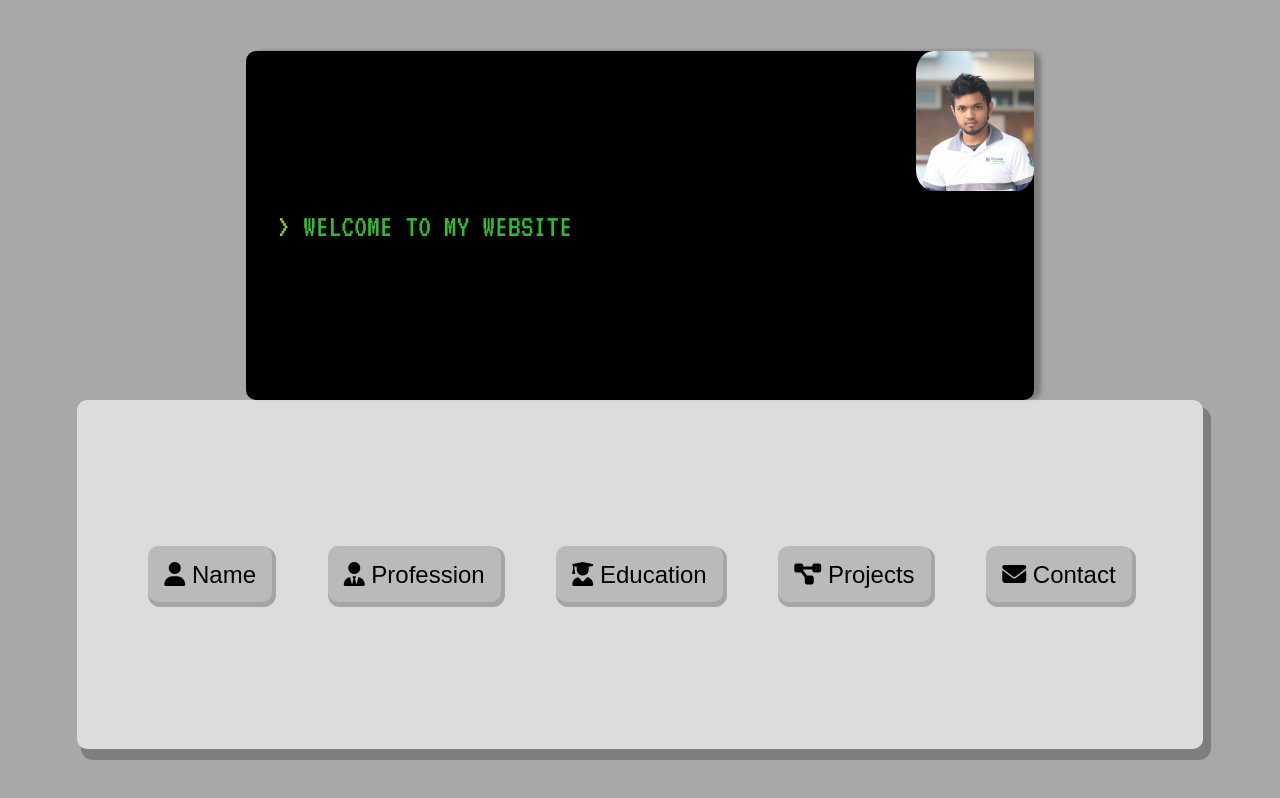
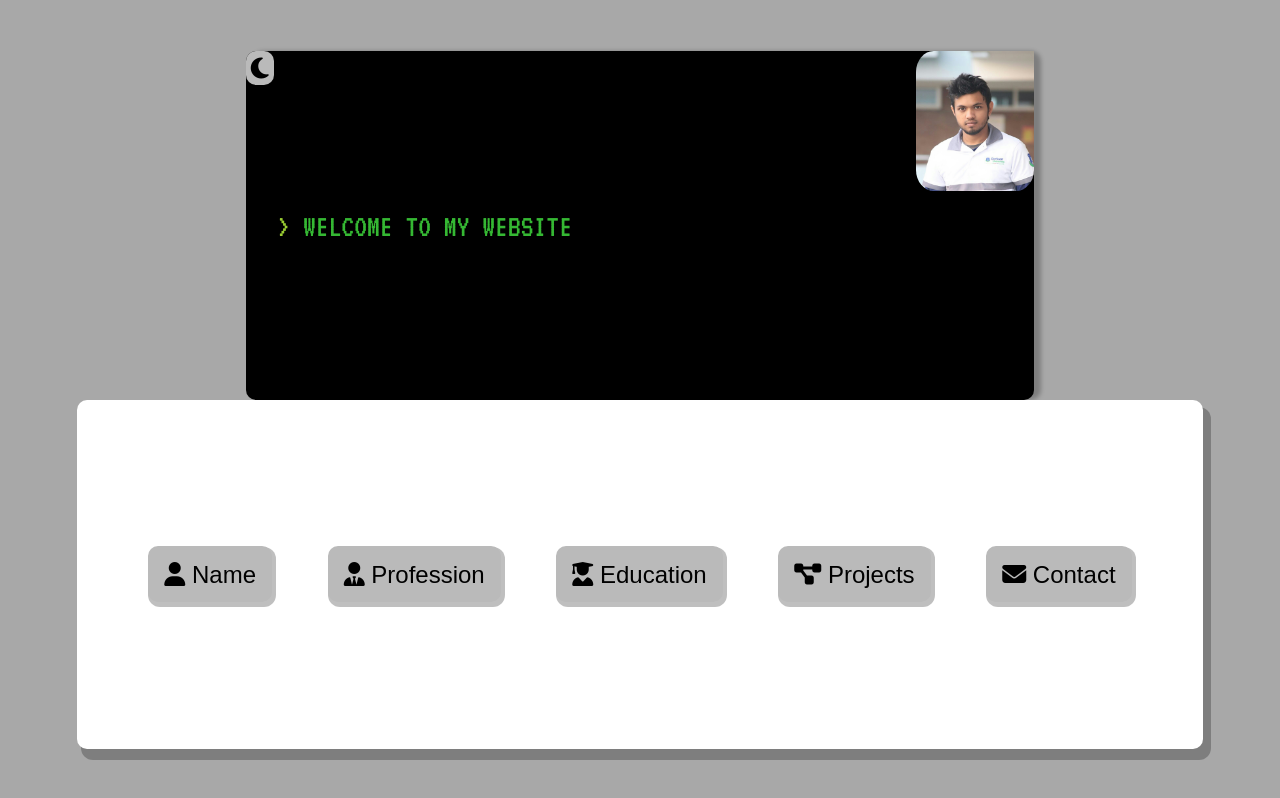
Before and after one commit to Sakkhor909/portfolio, a React (Create React App) app: page / in a window 1280 px wide. Built offline with nearby package versions, Linux system fonts and the light colour scheme; no server answers.

Commit message:
button and icon component updated

```diff
--- a/src/components/App.jsx
+++ b/src/components/App.jsx
@@ -3,7 +3,8 @@ import GlobalStyles from "./styles/Global";
 import { Body, Container, Keyboard } from "./styles/Styled";
 import Monitor from "./Monitor/Monitor";
 import { ButtonsData } from "./Monitor/MonitorData";
-import Button from "./Button";
+import Button from "./container/Button";
+import Icon from "./container/Icon";
 import ContactForm from "./ContactForm/ContactForm";
 
 function App() {
@@ -54,13 +55,9 @@ function App() {
           <Keyboard button={MonitorData.page}>
             {MonitorData.page === "contact" ? (
               <>
-                <Button
-                  Text="Back"
-                  Type="button"
-                  Icon="fa-arrow-alt-circle-left"
-                  className="backBtn"
-                  handelClicked={backto}
-                />
+                <Button type="button" name="backButton" onClick={backto}>
+                  <Icon name="arrow-alt-circle-left" /> Back
+                </Button>
                 <ContactForm
                   monitorState={MonitorData}
                   setMonitorState={setMonitorData}
@@ -72,9 +69,7 @@ function App() {
                   <Button
                     key={button.id}
                     Type="button"
-                    Text={button.Text}
-                    Icon={button.Icon}
-                    handelClicked={() =>
+                    onClick={() =>
                       TabCommand(
                         button.command,
                         button.MonitorData,
@@ -83,7 +78,9 @@ function App() {
                         button.page
                       )
                     }
-                  />
+                  >
+                    <Icon name={button.Icon} /> {button.Text}
+                  </Button>
                 ))}
               </>
             )}
--- a/src/components/ContactForm/ContactForm.jsx
+++ b/src/components/ContactForm/ContactForm.jsx
@@ -3,7 +3,8 @@ import React, { useState, useRef } from "react";
 import styled from "styled-components";
 import emailjs from "emailjs-com";
 import Input from "./Input";
-import Button from "../Button";
+import Button from "../container/Button";
+import Icon from "../container/Icon";
 import { init } from "emailjs-com";
 init(process.env.REACT_APP_USER_KEY);
 
@@ -79,11 +80,7 @@ function ContactForm({ monitorState, setMonitorState }) {
         />
         <Input inputtype="hidden" name="Hname" value={ContcatData.name} />
         <Input inputtype="hidden" name="Hemail" value={ContcatData.email} />
-        <Button
-          Type="submit"
-          Icon="fa-greater-than"
-          buttonName={monitorState.clicked}
-        />
+        <Button  Type="submit" name="nextInput" >  <Icon name="greater-than" /> </Button>
       </StyledContactForm>
     );
   }
--- a/src/components/Monitor/Monitor.jsx
+++ b/src/components/Monitor/Monitor.jsx
@@ -7,11 +7,21 @@ import {
 } from "./Monitor.styled";
 import MyImage from "../MyImage";
 import Typewriter from "typewriter-effect";
+import Button from "../container/Button";
+import Icon from "../container/Icon";
 
 function Monitor({ command, Massage, speed, Display, inputData, errorData }) {
+
+  const themeChange = () => {
+     console.log("working");
+  }
+
   return (
     <StyledMonitor>
       <MyImage />
+      <Button name="themeButton" onClick={themeChange}>
+        <Icon name="moon" />
+      </Button>
       <MonitorMassage Display={Display}>
         <span className="command">&gt; {command && `${command}: `}</span>
         <Typewriter
--- a/src/components/Monitor/MonitorData.js
+++ b/src/components/Monitor/MonitorData.js
@@ -1,47 +1,47 @@
 export const ButtonsData = [
   {
-    id : 1,
+    id: 1,
     command: "Name",
     Text: "Name",
-    Icon: "fa-user",
-    MonitorData : "Minhajur Rahman"
+    Icon: "user",
+    MonitorData: "Minhajur Rahman",
   },
   {
-    id : 2,
+    id: 2,
     command: "Profession",
     Text: "Profession",
-    Icon: "fa-user-tie",
-    MonitorData : "Full Stack Developer"
+    Icon: "user-tie",
+    MonitorData: "Full Stack Developer",
   },
   {
-    id : 3,
+    id: 3,
     command: "Education",
     Text: "Education",
-    Icon: "fa-user-graduate",
-    MonitorData : `I have studied Bachelor of Business Administration (BBA) with a major in Management Information system (MIS) graduated from <a href="https://daffodilvarsity.edu.bd/" target="_blank"> Daffodil Internation University  </a>`,
-    typingSpeed : 40
+    Icon: "user-graduate",
+    MonitorData: `I have studied Bachelor of Business Administration (BBA) with a major in Management Information system (MIS) graduated from <a href="https://daffodilvarsity.edu.bd/" target="_blank"> Daffodil Internation University  </a>`,
+    typingSpeed: 40,
   },
   {
-    id : 4,
+    id: 4,
     command: "Projects",
     Text: "Projects",
-    Icon: "fa-diagram-project",
-    MonitorData : `<ul>
+    Icon: "diagram-project",
+    MonitorData: `<ul>
     <li> Raw Javascript :
     <a href="https://sakkhor909.github.io/javascript-projects/webcolorgame/" target="_blank"> Web Color Game </a>
     </li>
     <li> Live Project : <a href="https://khuji.net/" target="_blank"> Khuji </a> </li>
     </ul>`,
-    typingSpeed : 70,
+    typingSpeed: 70,
     display: "inline-block",
   },
   {
-    id : 5,
+    id: 5,
     command: "Your Name",
     Text: "Contact",
-    Icon: "fa-envelope",
-    MonitorData : "",
-    typingSpeed : 70,
+    Icon: "envelope",
+    MonitorData: "",
+    typingSpeed: 70,
     display: "inline-block",
     page: "contact",
   },
--- a/src/components/Button.jsx
+++ b/src/components/container/Button.jsx
@@ -1,22 +1,6 @@
-import React from "react";
-import styled from "styled-components";
+import styled, { css } from "styled-components";
 
-function Buttons({ Text, Icon, handelClicked, buttonName, className, Type }) {
-  if (buttonName === "contact") {
-    className = "inputBtn";
-  } else {
-    null;
-  }
-  return (
-    <KeyButton onClick={handelClicked} className={className} type={Type}>
-      <i className={`fa-solid ${Icon}`}></i> {Text}
-    </KeyButton>
-  );
-}
-
-export default Buttons;
-
-const KeyButton = styled.button`
+const Button = styled.button`
   background: #bababa;
   box-shadow: 2px 3px 0px 2px rgb(0 0 0 / 25%);
   text-align: center;
@@ -27,6 +11,19 @@ const KeyButton = styled.button`
   transition: 0.3s;
   outline: none;
   border: none;
+
+  ${({ name }) =>
+    name === "backButton" &&
+    css`
+      position: absolute;
+      top: 0;
+      left: 0;
+    `}
+  ${({ name }) =>
+    name === "nextInput" &&
+    css`
+      border-radius: 0px 10px 10px 0px;
+    `}
   @media (hover: hover) {
     &:hover,
     :focus {
@@ -52,8 +49,29 @@ const KeyButton = styled.button`
       box-shadow: 1px 2px 0px 2px rgb(0 0 0 / 25%);
     }
   }
+  ${({ name }) =>
+    name === "themeButton" &&
+    css`
+      position: absolute;
+      left: 0;
+      top: 0;
+      padding: 5px;
+      @media (hover: hover) {
+        &:hover,
+        :focus {
+          color: #35b833;
+          background: white;
+          transform: translateY(0px);
+        }
+        &:active {
+          transform: translateY(5px);
+        }
+      }
+    `}
   @media only screen and (max-width: 750px) {
     font-size: 1rem;
     margin-left: 0%;
   }
 `;
+
+export default Button;
--- /dev/null
+++ b/src/components/container/Icon.jsx
@@ -0,0 +1,7 @@
+import React from "react";
+
+function Icon({name}) {
+  return <i className={`fa-solid fa-${name}`}></i>;
+}
+
+export default Icon;
--- a/src/components/styles/Styled.js
+++ b/src/components/styles/Styled.js
@@ -21,18 +21,10 @@ export const Keyboard = styled.div`
   justify-content: ${({ button }) =>
     button == "contact" ? "center" : "space-evenly"};
   align-items: center;
-  background: rgba(255, 255, 255, 0.6);
+  background: white;
   box-shadow: 6px 9px 0px 2px rgb(0 0 0 / 25%);
   border-radius: 10px;
   padding: 1rem;
-  & .inputBtn {
-    border-radius: 0px 10px 10px 0px;
-  }
-  & .backBtn {
-    position: absolute;
-    top: 0;
-    left: 0;
-  }
   @media only screen and (max-width: 750px) {
     height: 40vh;
     justify-content: ${({ button }) =>
```
